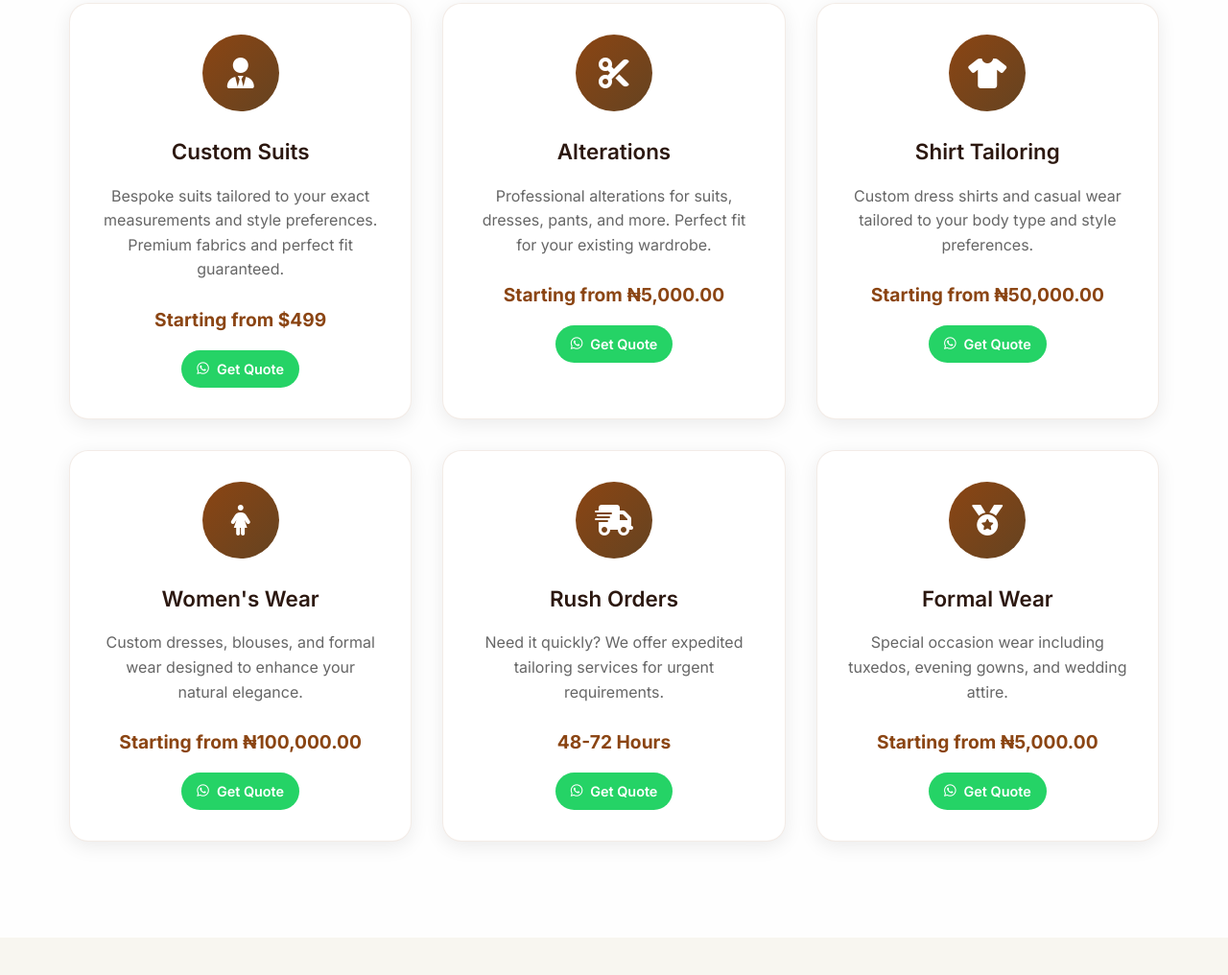
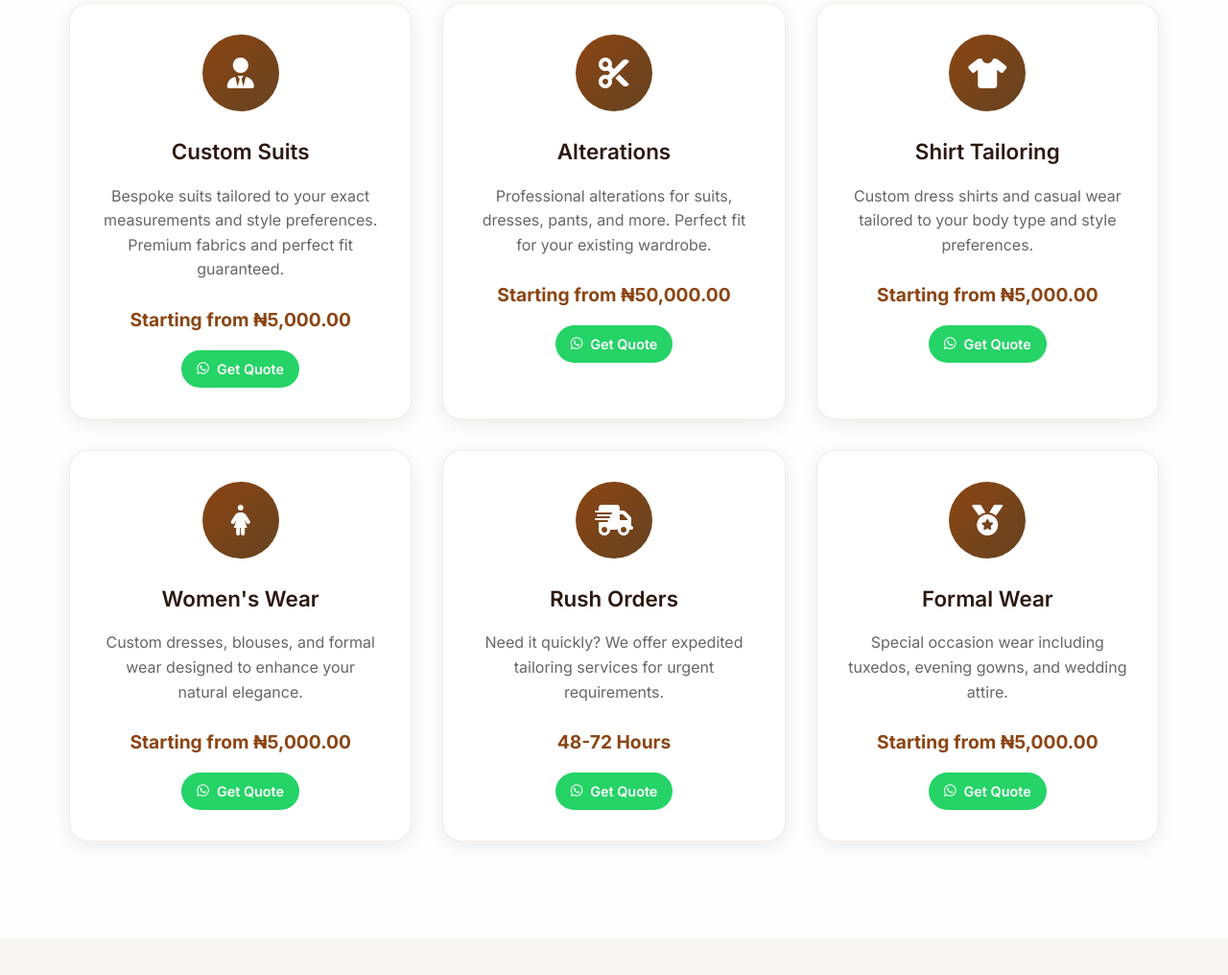
Before and after one commit to prental/Luhlax_Fit, a plain HTML site: page index.html in a window 1280 px wide. Shown: the part 1045-2061 px from the top of the page at 96% size. Drawn offline with Linux system fonts and the light colour scheme.

Commit message:
index.html

```diff
--- a/index.html
+++ b/index.html
@@ -845,7 +845,7 @@
                     </div>
                     <h3>Custom Suits</h3>
                     <p>Bespoke suits tailored to your exact measurements and style preferences. Premium fabrics and perfect fit guaranteed.</p>
-                    <div class="service-price">Starting from $499</div>
+                    <div class="service-price">Starting from ₦5,000.00</div>
                     <a href="https://wa.me/+2349056580484?text=I'm%20interested%20in%20custom%20suits" class="whatsapp-btn" target="_blank" style="display: inline-flex; font-size: 0.9rem; padding: 0.5rem 1rem;">
                         <i class="fab fa-whatsapp"></i> Get Quote
                     </a>
@@ -856,7 +856,7 @@
                     </div>
                     <h3>Alterations</h3>
                     <p>Professional alterations for suits, dresses, pants, and more. Perfect fit for your existing wardrobe.</p>
-                    <div class="service-price">Starting from ₦5,000.00</div>
+                    <div class="service-price">Starting from ₦50,000.00</div>
                     <a href="https://wa.me/+2349056580484?text=I%20need%20alterations%20service" class="whatsapp-btn" target="_blank" style="display: inline-flex; font-size: 0.9rem; padding: 0.5rem 1rem;">
                         <i class="fab fa-whatsapp"></i> Get Quote
                     </a>
@@ -867,7 +867,7 @@
                     </div>
                     <h3>Shirt Tailoring</h3>
                     <p>Custom dress shirts and casual wear tailored to your body type and style preferences.</p>
-                    <div class="service-price">Starting from ₦50,000.00</div>
+                    <div class="service-price">Starting from ₦5,000.00</div>
                     <a href="https://wa.me/+2349056580484?text=I'm%20interested%20in%20shirt%20tailoring" class="whatsapp-btn" target="_blank" style="display: inline-flex; font-size: 0.9rem; padding: 0.5rem 1rem;">
                         <i class="fab fa-whatsapp"></i> Get Quote
                     </a>
@@ -878,7 +878,7 @@
                     </div>
                     <h3>Women's Wear</h3>
                     <p>Custom dresses, blouses, and formal wear designed to enhance your natural elegance.</p>
-                    <div class="service-price">Starting from ₦100,000.00</div>
+                    <div class="service-price">Starting from ₦5,000.00</div>
                     <a href="https://wa.me/+2349056580484?text=I'm%20interested%20in%20women's%20tailoring" class="whatsapp-btn" target="_blank" style="display: inline-flex; font-size: 0.9rem; padding: 0.5rem 1rem;">
                         <i class="fab fa-whatsapp"></i> Get Quote
                     </a>
```
